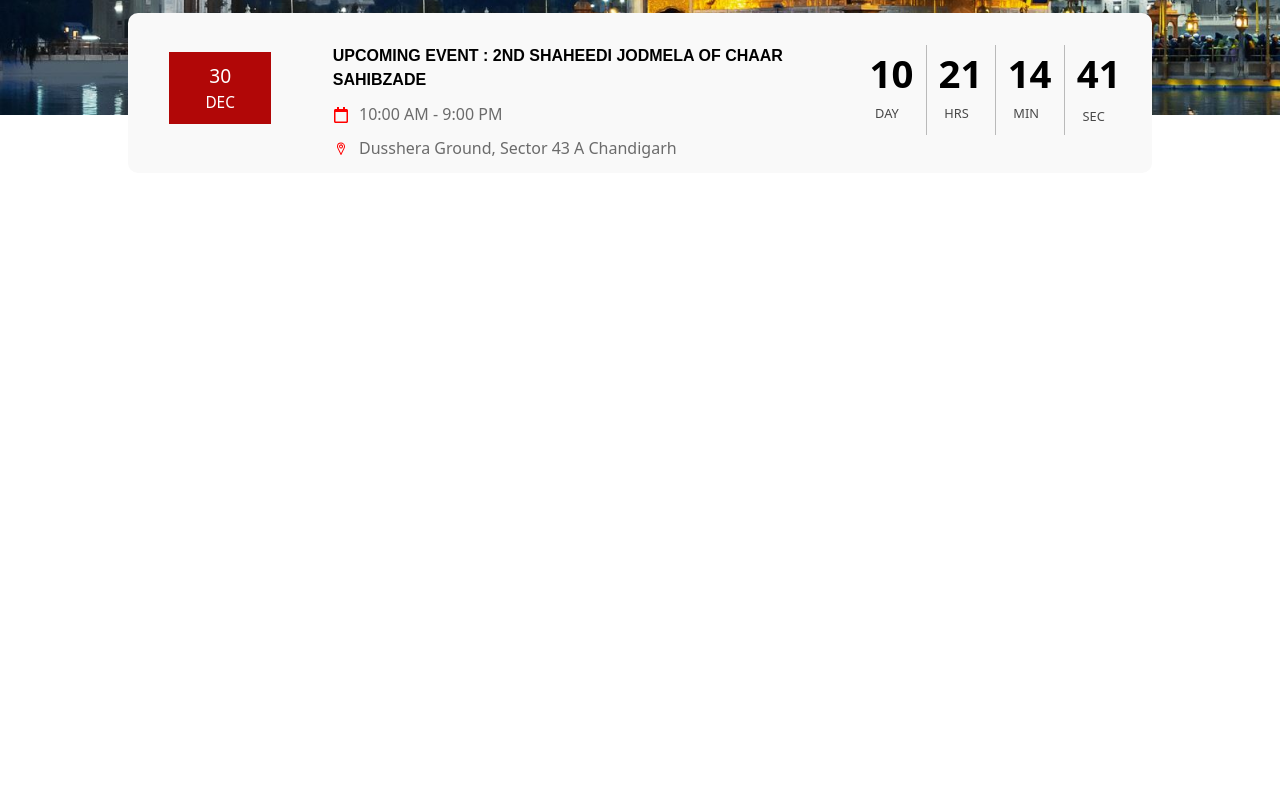
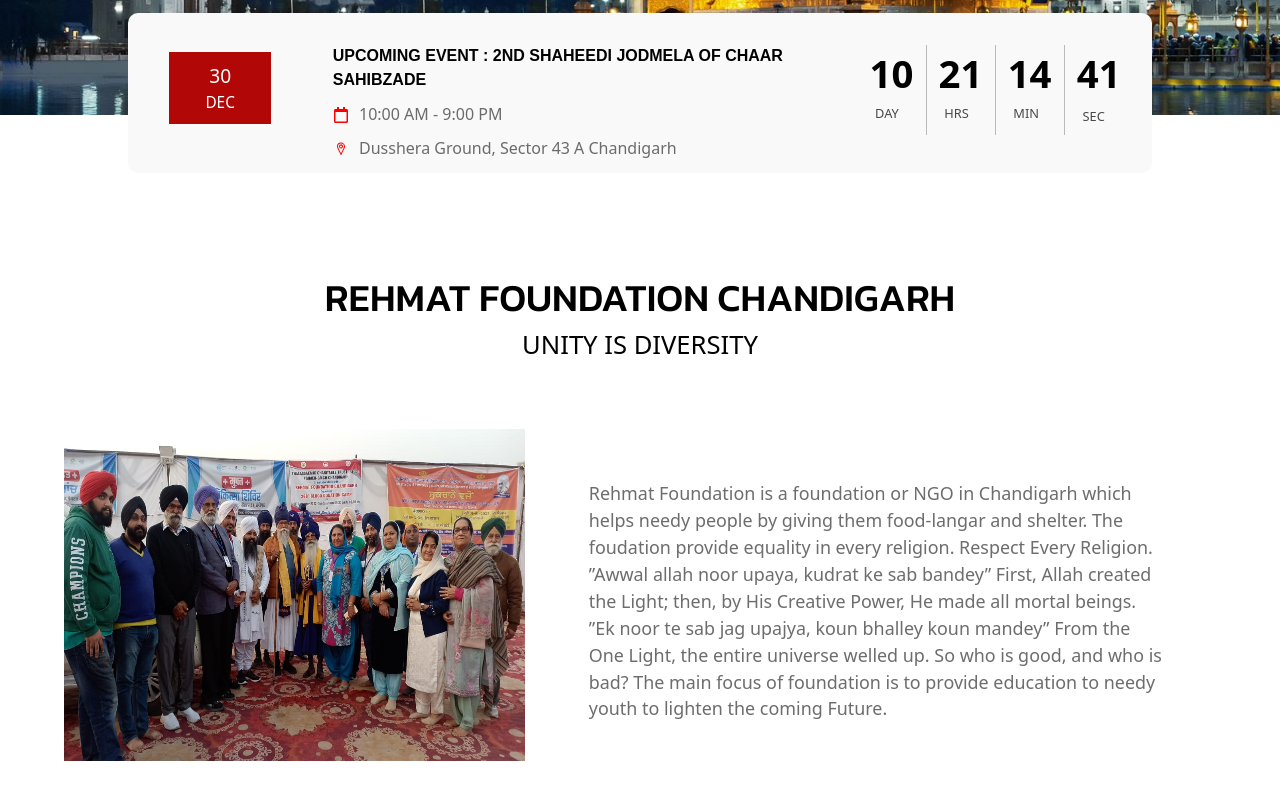
Before and after one commit to surajsinghgore/Rehmat-Foundation, a Next.js app: page / in a window 1280 px wide. Shown: the part 438-1238 px from the top of the page. Before the commit the page ends 800 px from the top, so only its background shows below. Built offline with nearby package versions, Linux system fonts and the light colour scheme.

Commit message:
home about page added

```diff
--- a/app/page.js
+++ b/app/page.js
@@ -1,6 +1,6 @@
 import Header from '../components/Header/page';
 import HomeBanner from '../components/Layout/HomeBanner/page';
-
+import HomeAboutImage from '../components/Layout/HomeAbout/page';
 
 
 
@@ -9,6 +9,7 @@
 
   <Header/>
 <HomeBanner />
+<HomeAboutImage />
   </>
 
 }
--- /dev/null
+++ b/components/Layout/HomeAbout/page.js
@@ -0,0 +1,34 @@
+import style from './style.module.css';
+import Image from 'next/legacy/image';
+export default function page() {
+  return (
+    <div className={style.AboutHome}>
+     <h1>REHMAT FOUNDATION CHANDIGARH</h1>
+     <p>UNITY IS DIVERSITY</p>
+
+     <div className={style.container}>
+     {/* image */}
+<div className={style.left}>
+
+    <Image src={"/homeabout.jpg"} alt='lsogo' layout='fill' priority />
+</div>
+<div className={style.right}>
+<h2>
+Rehmat Foundation is a foundation or NGO in Chandigarh which helps needy people by giving them food-langar and shelter. The foudation provide equality in every religion. Respect Every Religion. &rdquo;Awwal allah noor upaya, kudrat ke sab bandey&rdquo; First, Allah created the Light; then, by His Creative Power, He made all mortal beings. &rdquo;Ek noor te sab jag upajya, koun bhalley koun mandey&rdquo; From the One Light, the entire universe welled up. So who is good, and who is bad? The main focus of foundation is to provide education to needy youth to lighten the coming Future.
+
+
+
+
+</h2>
+
+</div>
+     </div>
+
+     <style>
+
+</style>
+
+
+    </div>
+  )
+}
--- /dev/null
+++ b/components/Layout/HomeAbout/style.module.css
@@ -0,0 +1,43 @@
+@import url('https://fonts.googleapis.com/css2?family=Kanit:wght@500&display=swap');
+
+.AboutHome{
+margin-top: 12%;
+    width: 100%;
+    height: auto;
+}
+
+.AboutHome h1{
+    font-family: 'Kanit', sans-serif;
+    font-size: 3vw;
+    font-weight: 500;
+    text-align: center;
+}
+.AboutHome p{
+    font-size: 2vw;
+    text-align: center;
+}
+
+.AboutHome .container{
+
+    display: flex;
+    margin-top: 5%;
+margin-bottom: 5%;
+}
+
+.AboutHome .container .left{
+    position: relative;
+width: 36vw;
+margin-left: 5%;
+border-radius: 2px;
+height: 26vw;
+}
+
+.AboutHome .container .right{
+    width: 45%;
+margin-left: 5%;
+}
+.AboutHome .container .right h2{
+    padding-top: 9%;
+    color: rgb(109, 109, 109);
+    font-size: 1.4vw !important;
+}
--- a/components/Layout/HomeBanner/page.module.css
+++ b/components/Layout/HomeBanner/page.module.css
@@ -1,6 +1,8 @@
+
+
 .homeBannerContainer {
   position: relative;
-  margin-bottom: 15%;
+  margin-bottom: 6%;
 }
 .homeBannerContainer .HomeBanner {
   position: relative;
```
Also changed, not shown: public/homeabout.jpg (added), public/homeaboutImage.jpg (added).
